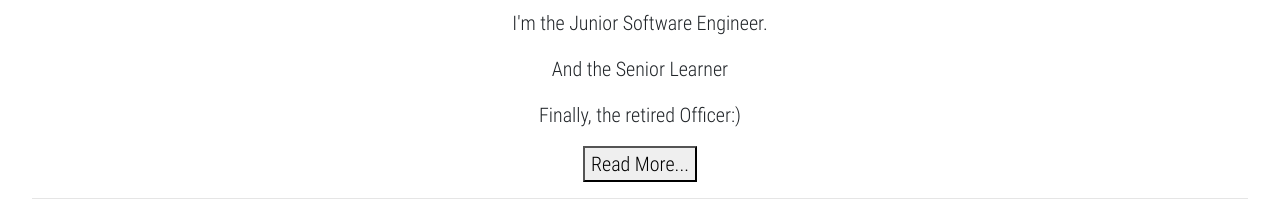
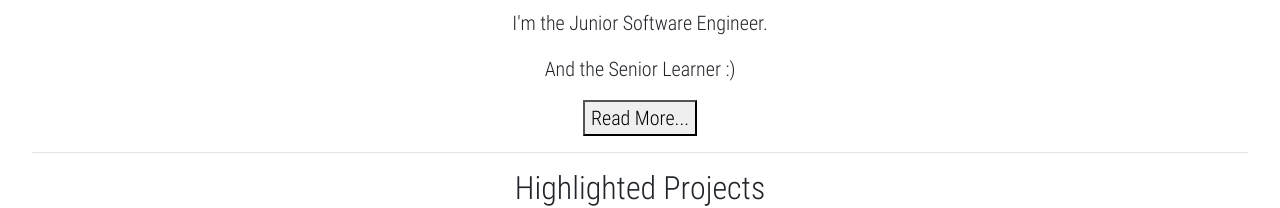
Before and after one commit to ulassseker/profile-react-first-app, a React app: page / in a window 1280 px wide. Shown: the part 280-488 px from the top of the page. Built offline with nearby package versions, Linux system fonts and the light colour scheme.

Commit message:
metin düzenlemeleri

```diff
--- a/src/App.js
+++ b/src/App.js
@@ -15,8 +15,7 @@ state = {displayBio : false};
                 <img src={profile} alt='profile' className='profile'/>
                 <h1>Hey I'm Ulaş.</h1>
                 <p>I'm the Junior Software Engineer.</p>
-                <p>And the Senior Learner</p>
-                <p>Finally, the retired Officer:)</p>
+                <p>And the Senior Learner :)</p>
 
             { this.state.displayBio ?
                 (
```
